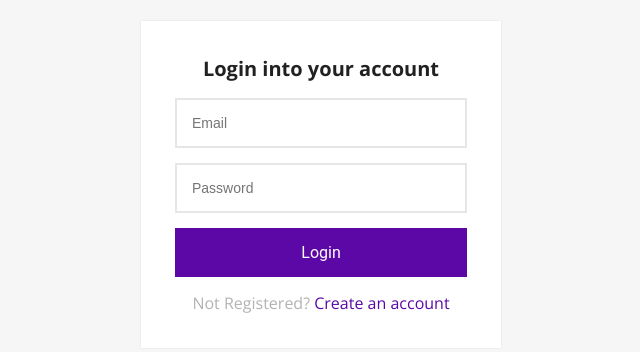
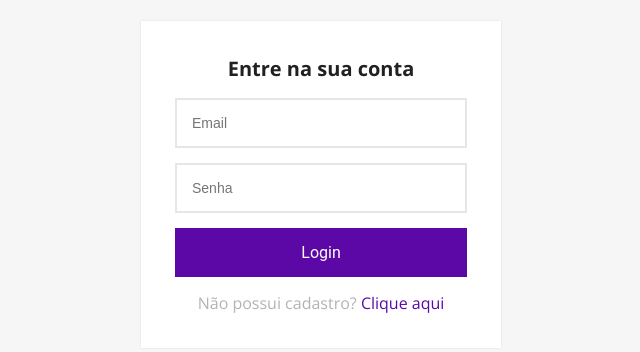
Before and after one commit to xHenrique22/react-laravel, a React (Vite) app in the folder react/: page /login in a window 1280 px wide. Shown: the part 216-568 px from the top of the page, without its empty margins (319-959 px from the left). Built offline with nearby package versions, Linux system fonts and the light colour scheme; no server answers.

Commit message:
feat: finish login and signup

```diff
--- a/react/src/views/Login.jsx
+++ b/react/src/views/Login.jsx
@@ -1,25 +1,51 @@
-import { Link } from "react-router-dom"
-
+import { Link } from "react-router-dom";
+import axiosClient from "../axios-client.js";
+import { createRef } from "react";
+import { useStateContext } from "../contexts/ContextProvider.jsx";
+import { useState } from "react";
 
 export default function Login() {
+    const emailRef = createRef()
+    const passwordRef = createRef()
+    const { setUser, setToken } = useStateContext()
+    const [message, setMessage] = useState(null)
 
-    const onSubmit = (ev) => {
+    const onSubmit = ev => {
         ev.preventDefault()
+
+        const payload = {
+            email: emailRef.current.value,
+            password: passwordRef.current.value,
+        }
+        axiosClient.post('/login', payload)
+            .then(({ data }) => {
+                setUser(data.user)
+                setToken(data.token);
+            })
+            .catch((err) => {
+                const response = err.response;
+                if (response && response.status === 422) {
+                    setMessage(response.data.message)
+                }
+            })
     }
 
     return (
         <div className="login-signup-form animated fadeInDown">
             <div className="form">
                 <form onSubmit={onSubmit}>
-                    <h1 className="title">
-                        Login into your account
-                    </h1>
-                    <input type="email" placeholder="Email" />
-                    <input type="password" placeholder="Password" />
-                    <button className="btn btn-block" >Login</button>
-                    <p className="message">
-                        Not Registered? <Link to="/signup">Create an account</Link>
-                    </p>
+                    <h1 className="title">Entre na sua conta</h1>
+
+                    {message &&
+                        <div className="alert">
+                            <p>{message}</p>
+                        </div>
+                    }
+
+                    <input ref={emailRef} type="email" placeholder="Email" />
+                    <input ref={passwordRef} type="password" placeholder="Senha" />
+                    <button className="btn btn-block">Login</button>
+                    <p className="message">Não possui cadastro? <Link to="/signup">Clique aqui</Link></p>
                 </form>
             </div>
         </div>
--- a/react/src/views/Signup.jsx
+++ b/react/src/views/Signup.jsx
@@ -1,9 +1,7 @@
-import { Link } from "react-router-dom"
+import { Link } from "react-router-dom";
 import { createRef, useState } from "react";
-import axiosClient from "../axios-client";
-import { useStateContext } from "../contexts/ContextProvider";
-
-
+import axiosClient from "../axios-client.js";
+import { useStateContext } from "../contexts/ContextProvider.jsx";
 
 export default function Signup() {
     const nameRef = createRef()
@@ -13,26 +11,24 @@ export default function Signup() {
     const { setUser, setToken } = useStateContext()
     const [errors, setErrors] = useState(null)
 
+    const onSubmit = ev => {
+        ev.preventDefault()
 
-
-    const onSubmit = (ev) => {
-        ev.preventDefault()
         const payload = {
             name: nameRef.current.value,
             email: emailRef.current.value,
             password: passwordRef.current.value,
             password_confirmation: passwordConfirmationRef.current.value,
         }
-        console.log(payload);
         axiosClient.post('/signup', payload)
             .then(({ data }) => {
                 setUser(data.user)
-                setToken(data.token)
+                setToken(data.token);
             })
             .catch(err => {
                 const response = err.response;
                 if (response && response.status === 422) {
-                    setErrors(response.data.errors);
+                    setErrors(response.data.errors)
                 }
             })
     }
@@ -41,9 +37,7 @@ export default function Signup() {
         <div className="login-signup-form animated fadeInDown">
             <div className="form">
                 <form onSubmit={onSubmit}>
-                    <h1 className="title">
-                        Signup for free
-                    </h1>
+                    <h1 className="title">Cadastre-se gratuitamente</h1>
                     {errors &&
                         <div className="alert">
                             {Object.keys(errors).map(key => (
@@ -51,14 +45,12 @@ export default function Signup() {
                             ))}
                         </div>
                     }
-                    <input ref={nameRef} placeholder="Full Name" />
-                    <input ref={emailRef} type="email" placeholder="Email Address" />
-                    <input ref={passwordRef} type="password" placeholder="Password" />
-                    <input ref={passwordConfirmationRef} type="password" placeholder="Password Confirmation" />
-                    <button className="btn btn-block" >Signup</button>
-                    <p className="message">
-                        Already Registered? <Link to="/login">Sign in</Link>
-                    </p>
+                    <input ref={nameRef} type="text" placeholder="Nome completo" />
+                    <input ref={emailRef} type="email" placeholder="Endereço de email" />
+                    <input ref={passwordRef} type="password" placeholder="Senha" />
+                    <input ref={passwordConfirmationRef} type="password" placeholder="Confirmar senha" />
+                    <button className="btn btn-block">Cadastrar</button>
+                    <p className="message">Já possui registro? <Link to="/login">Login</Link></p>
                 </form>
             </div>
         </div>
```
